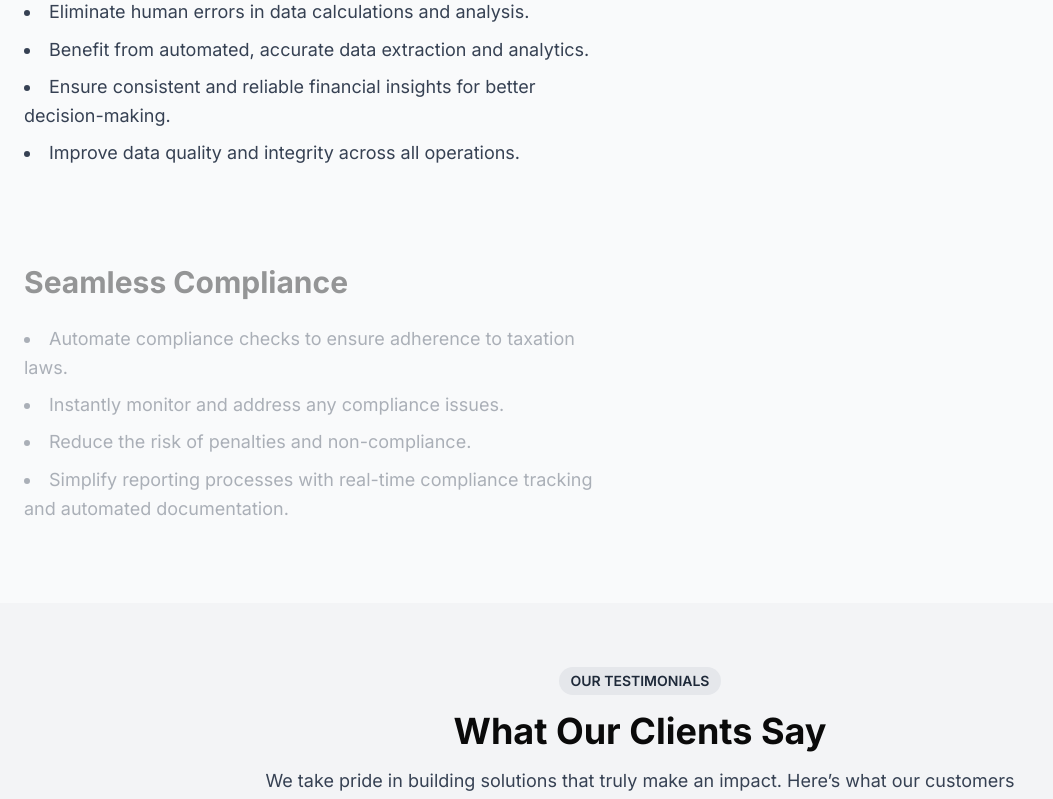
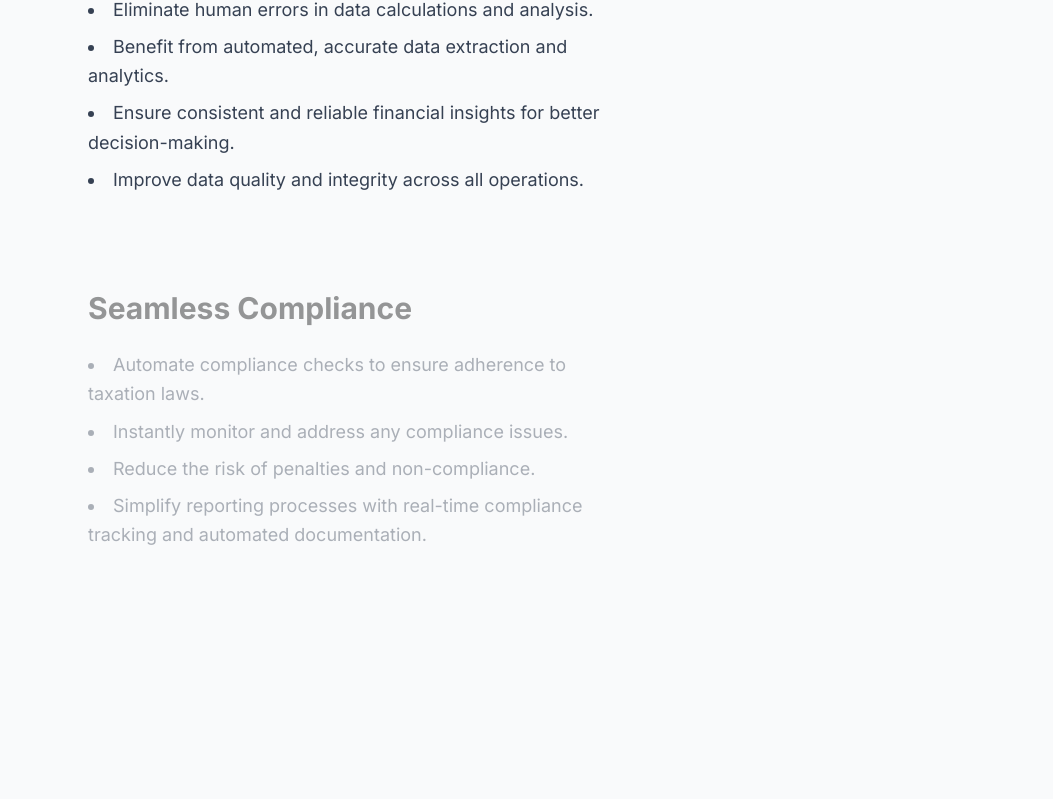
Before and after one commit to pnk-ltoc-892/intern-project, a Next.js app: page / in a window 1280 px wide. Shown: the part 4345-5144 px from the top of the page, without its empty margins (0-1053 px from the left). Built offline with nearby package versions, Linux system fonts and the light colour scheme.

Commit message:
Update Parallax

```diff
--- a/src/app/page.tsx
+++ b/src/app/page.tsx
@@ -10,6 +10,7 @@ import HowItWorks from '@/components/home/HowItWorks';
 import PluginIntegration from '@/components/home/PluginIntergration';
 import FeaturesFlex from '@/components/home/FeaturesFlex';
 import IndustriesSection from '@/components/home/IndustriesSection';
+
 
 
 export default function Home() {
@@ -41,6 +42,7 @@ export default function Home() {
       <FeaturesFlex />
 
 
+
       {/* Testimonial Sections */}
       <TestimonialSection />
 
--- a/src/components/home/FeaturesFlex.tsx
+++ b/src/components/home/FeaturesFlex.tsx
@@ -1,12 +1,11 @@
 import React from 'react'
-import { FeaturesStickyScroll } from './FeaturesStickyScroll'
-
+import { StickyScroll } from '../ui/sticky-scroll'
+import { features } from "@/data/Home";
 
 const FeaturesFlex = () => {
 
     return (
-        <>
-            <section className='py-12 px-4 sm:px-6 lg:px-8 bg-gray-50'>
+        <section className='container-wrapper padding-wrapper-y bg-gray-50'>
             <div className="max-w-3xl mx-auto text-center">
                 <span className="inline-block bg-gray-200 text-gray-800 text-sm font-semibold uppercase rounded-full px-3 py-1 mb-4">
                     Main Features
@@ -15,10 +14,10 @@ const FeaturesFlex = () => {
                     Four Reasons Why InsightAI is Perfectly Optimized for Your Needs
                 </h2>
             </div>
-            </section>
+
             {/* Parallax Scroll */}
-            <FeaturesStickyScroll />
-        </>
+            <StickyScroll content={features} />
+        </section >
     )
 }
 
--- a/src/components/home/FeaturesStickyScroll.tsx
+++ /dev/null
@@ -1,13 +0,0 @@
-"use client";
-import React from "react";
-import { StickyScroll } from "@/components/ui/sticky-scroll";
-import { features } from "@/data/Home";
-
-
-export function FeaturesStickyScroll() {
-    return (
-        <div className="">
-            <StickyScroll content={features} />
-        </div>
-    );
-}
--- a/src/components/ui/sticky-scroll.tsx
+++ b/src/components/ui/sticky-scroll.tsx
@@ -33,12 +33,18 @@ export const StickyScroll = ({
     });
 
     return (
-        <section ref={ref} className="relative w-full bg-gray-50 py-20">
+        <section ref={ref} className="container-wrapper bg-gray-50 py-20">
             <div className="container mx-auto flex flex-col lg:flex-row gap-12">
                 {/* Left content */}
                 <div className="flex-1 space-y-24 px-4 lg:px-6">
                     {content.map((item, index) => (
-                        <div key={item.title + index} className="scroll-mt-20">
+                        <div
+                            key={item.title + index}
+                            className={cn(
+                                "scroll-mt-20",
+                                index === content.length - 1 && "lg:mb-[20vh]" // 👈 extra margin for last element
+                            )}
+                        >
                             <motion.h2
                                 initial={{ opacity: 0 }}
                                 animate={{ opacity: activeCard === index ? 1 : 0.4 }}
@@ -68,6 +74,7 @@ export const StickyScroll = ({
                         </div>
                     ))}
                 </div>
+
 
                 {/* Right sticky panel */}
                 <div
```
Lines whose indentation alone changed are shown as unchanged.
